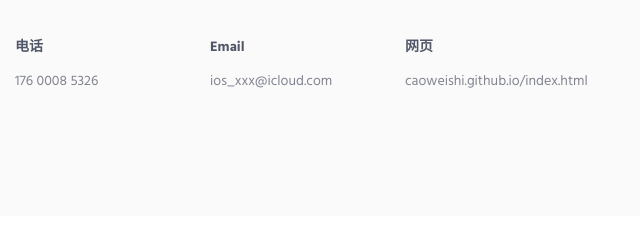
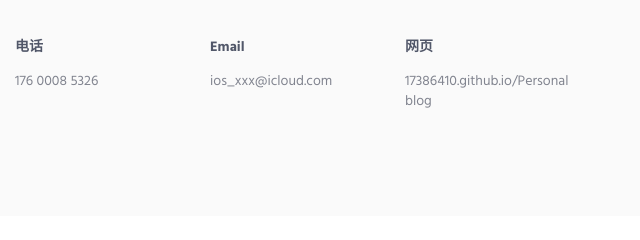
Before and after one commit to 17386410/17386410.github.io, a plain HTML site: page Personal blog/index.html in a window 1280 px wide. Shown: the part 2391-2631 px from the top of the page, 640-1280 px from the left. Drawn offline with Linux system fonts and the light colour scheme.

Commit message:
Signed-off-by: 17386410 <ios_xxx@icloud.com>

```diff
--- a/Personal blog/index.html
+++ b/Personal blog/index.html
@@ -446,7 +446,7 @@
                                 </div>
                                 <div class="col-md-3 col-xs-6">
                                     <h5>网页</h5>
-                                    <a href="#">caoweishi.github.io/index.html</a>
+                                    <a href="#">17386410.github.io/Personal blog</a>
                                 </div>
                             </div>
                         </div>
```
